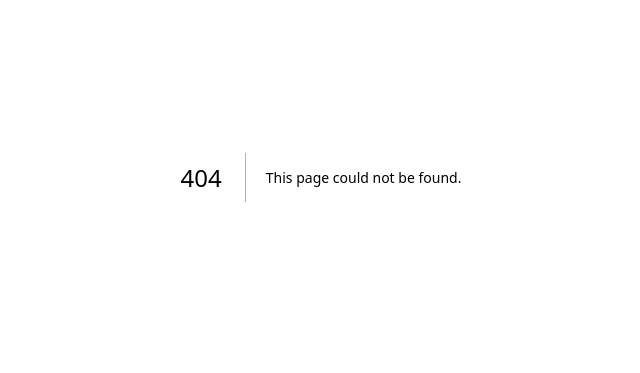
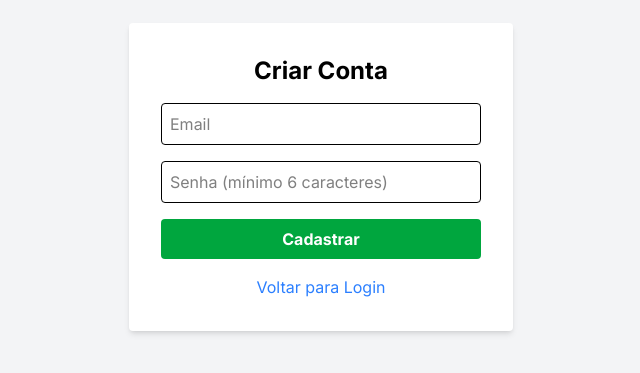
Before and after one commit to GabrielVScalese/paggo-ocr-case, a Next.js app in the folder frontend/: page /register in a window 1280 px wide. Before the commit this address had no page. Shown: the part 223-596 px from the top of the page, without its empty margins (319-959 px from the left). Built offline with nearby package versions, Linux system fonts and the light colour scheme.

Commit message:
feat: add register page

```diff
--- /dev/null
+++ b/frontend/app/register/page.tsx
@@ -0,0 +1,62 @@
+"use client";
+
+import { useState } from "react";
+import api from "@/services/api";
+import { useRouter } from "next/navigation";
+import Link from "next/link";
+
+export default function RegisterPage() {
+  const router = useRouter();
+  const [email, setEmail] = useState("");
+  const [password, setPassword] = useState("");
+
+  const handleRegister = async (e: React.FormEvent) => {
+    e.preventDefault();
+    try {
+      // Chama a rota de criação de utilizador do NestJS
+      await api.post("/auth/register", { email, password });
+      alert("Conta criada com sucesso! Faça login.");
+      router.push("/"); // Manda de volta para o login
+    } catch (err) {
+      alert("Erro ao criar conta. Tente outro email.");
+    }
+  };
+
+  return (
+    <div className="flex min-h-screen flex-col items-center justify-center bg-gray-100 text-black">
+      <div className="bg-white p-8 rounded shadow-md w-96">
+        <h1 className="text-2xl font-bold mb-4 text-center">Criar Conta</h1>
+        <form onSubmit={handleRegister} className="flex flex-col gap-4">
+          <input
+            type="email"
+            placeholder="Email"
+            className="p-2 border rounded"
+            value={email}
+            onChange={(e) => setEmail(e.target.value)}
+            required
+          />
+          <input
+            type="password"
+            placeholder="Senha (mínimo 6 caracteres)"
+            className="p-2 border rounded"
+            value={password}
+            onChange={(e) => setPassword(e.target.value)}
+            required
+          />
+          <button
+            type="submit"
+            className="bg-green-600 text-white p-2 rounded hover:bg-green-700 font-bold"
+          >
+            Cadastrar
+          </button>
+        </form>
+        <Link
+          href="/"
+          className="mt-4 block text-center text-blue-500 hover:underline"
+        >
+          Voltar para Login
+        </Link>
+      </div>
+    </div>
+  );
+}
```
